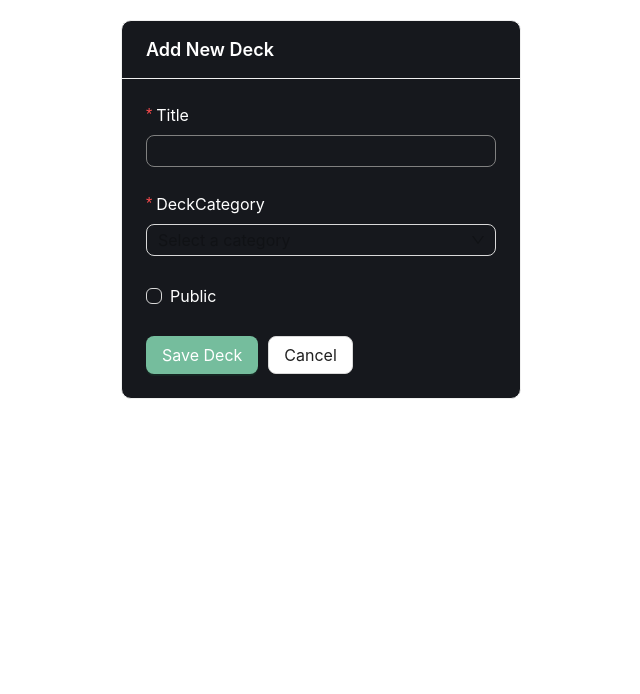
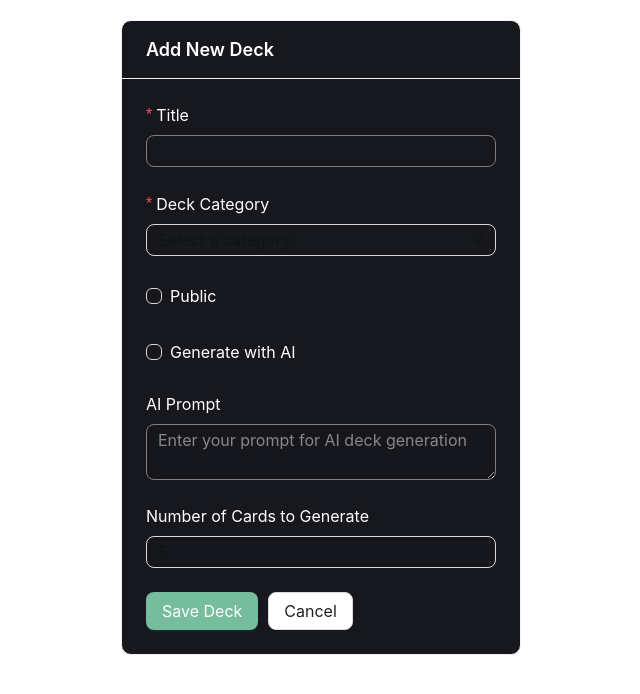
Before and after one commit to melihsrn/sopra-fs25-group40-client, a Next.js app: page /decks/addDeck in a window 1280 px wide. Shown: the top 694 px of the page, without its empty margins (319-959 px from the left). Built offline with nearby package versions, Linux system fonts and the light colour scheme; what @ant-design/nextjs-registry would draw is missing.

Commit message:
added support for AI generation of decks

```diff
--- a/app/decks/addDeck/page.tsx
+++ b/app/decks/addDeck/page.tsx
@@ -1,24 +1,25 @@
 "use client";
 
-import React from "react";
-import { Checkbox,Card,Form, Input, Button,Select, message } from "antd";
-
-const { Option } = Select;
-
-import { Flashcard } from "@/types/flashcard";
+import React, { useState } from "react";
+import { Checkbox, Card, Form, Input, Button, Select, InputNumber, message } from "antd";
 import { useRouter } from "next/navigation";
 import { useApi } from "@/hooks/useApi";
 import useLocalStorage from "@/hooks/useLocalStorage";
 
+const { Option } = Select;
 
 type DeckFormValues = {
   title: string;
   deckCategory: string;
   isPublic?: boolean;
+  isAiGenerated?: boolean;
+  aiPrompt?: string;
+  numberofAICards?: number;
 };
 
 const AddDeckPage: React.FC = () => {
   const [form] = Form.useForm();
+  const [isAiEnabled, setIsAiEnabled] = useState(false);
   const router = useRouter();
   const apiService = useApi();
 
@@ -32,25 +33,24 @@ const AddDeckPage: React.FC = () => {
   }
 
   const handleAddDeck = async (values: DeckFormValues) => {
+    console.log("Submitted form values:", values);
     try {
-
-      if (!values.isPublic || values.isPublic === null){
+      if (values.isPublic == null) {
         values.isPublic = false;
       }
-
       const deckDTO = {
         title: values.title,
         deckCategory: values.deckCategory,
         isPublic: values.isPublic,
+        isAiGenerated: values.isAiGenerated || false,
+        aiPrompt: values.aiPrompt || "",
+        numberofAICards: values.numberofAICards || null,
       };
 
-      await apiService.post<Flashcard>(
-        `/decks/addDeck?userId=${userIdAsNumber}`,
-        deckDTO
-      );
-
+      console.log("Sending deckDTO:", deckDTO);
+      await apiService.post(`/decks/addDeck?userId=${userIdAsNumber}`, deckDTO);
       message.success("Deck added successfully!");
-      router.push("/decks"); // Go back to flashcards list
+      router.push("/decks");
     } catch (error) {
       console.error("Error adding deck:", error);
       message.error("Failed to add deck.");
@@ -59,8 +59,23 @@ const AddDeckPage: React.FC = () => {
 
   return (
       <div style={{ display: "flex", justifyContent: "center", marginTop: "20px" }}>
-    <Card title={`Add New Deck`} style={{ width: 400 }}>
-      <Form form={form} onFinish={handleAddDeck} layout="vertical">
+        <Card title="Add New Deck" style={{ width: 400 }}>
+          <Form
+              form={form}
+              onFinish={handleAddDeck}
+              onValuesChange={(changed, all) => {
+                if ("isAiGenerated" in changed) {
+                  setIsAiEnabled(changed.isAiGenerated);
+                  console.log("isAiGenerated changed:", changed.isAiGenerated);
+                }
+                if ("numberofAICards" in changed) {
+                  console.log("numberofAICards changed:", changed.numberofAICards);
+                }
+                console.log("All form values:", all);
+              }}
+              layout="vertical"
+              initialValues={{ numberofAICards: 5 }}
+          >
             <Form.Item
                 label="Title"
                 name="title"
@@ -70,7 +85,7 @@ const AddDeckPage: React.FC = () => {
             </Form.Item>
 
             <Form.Item
-          label="DeckCategory"
+                label="Deck Category"
                 name="deckCategory"
                 rules={[{ required: true, message: "Deck Category is required" }]}
             >
@@ -94,10 +109,56 @@ const AddDeckPage: React.FC = () => {
               <Checkbox>Public</Checkbox>
             </Form.Item>
 
+            <Form.Item name="isAiGenerated" valuePropName="checked">
+              <Checkbox>Generate with AI</Checkbox>
+            </Form.Item>
+
+            {/* AI Prompt Field */}
+            <Form.Item
+                label="AI Prompt"
+                name="aiPrompt"
+                dependencies={['isAiGenerated']}
+                rules={[
+                  ({ getFieldValue }) => ({
+                    validator(_, value) {
+                      if (!getFieldValue("isAiGenerated") || (value && value.trim() !== "")) {
+                        return Promise.resolve();
+                      }
+                      return Promise.reject(new Error("AI Prompt is required when generating with AI"));
+                    },
+                  }),
+                ]}
+            >
+              <Input.TextArea placeholder="Enter your prompt for AI deck generation" disabled={!isAiEnabled} />
+            </Form.Item>
+
+            {/* Number of Cards Field */}
+            <Form.Item
+                label="Number of Cards to Generate"
+                name="numberofAICards"
+                dependencies={['isAiGenerated']}
+                rules={[
+                  ({ getFieldValue }) => ({
+                    validator(_, value) {
+                      if (!getFieldValue("isAiGenerated") || (value && value > 0)) {
+                        return Promise.resolve();
+                      }
+                      return Promise.reject(new Error("Please specify number of cards to generate"));
+                    },
+                  }),
+                ]}
+            >
+              <InputNumber
+                  min={1}
+                  style={{ width: "100%" }}
+                  disabled={!isAiEnabled}
+                  onChange={(value) => console.log("InputNumber onChange:", value)}
+              />
+            </Form.Item>
+
             <Button type="primary" htmlType="submit">
               Save Deck
             </Button>
-
             <Button style={{ marginLeft: "10px" }} onClick={() => router.push("/decks")}>
               Cancel
             </Button>
```
Also changed, not shown: app/lib/firebase.ts (added, +85 -0 lines), public/firebase-messaging-sw.js (added, +23 -0 lines). Lines whose indentation alone changed are shown as unchanged.
